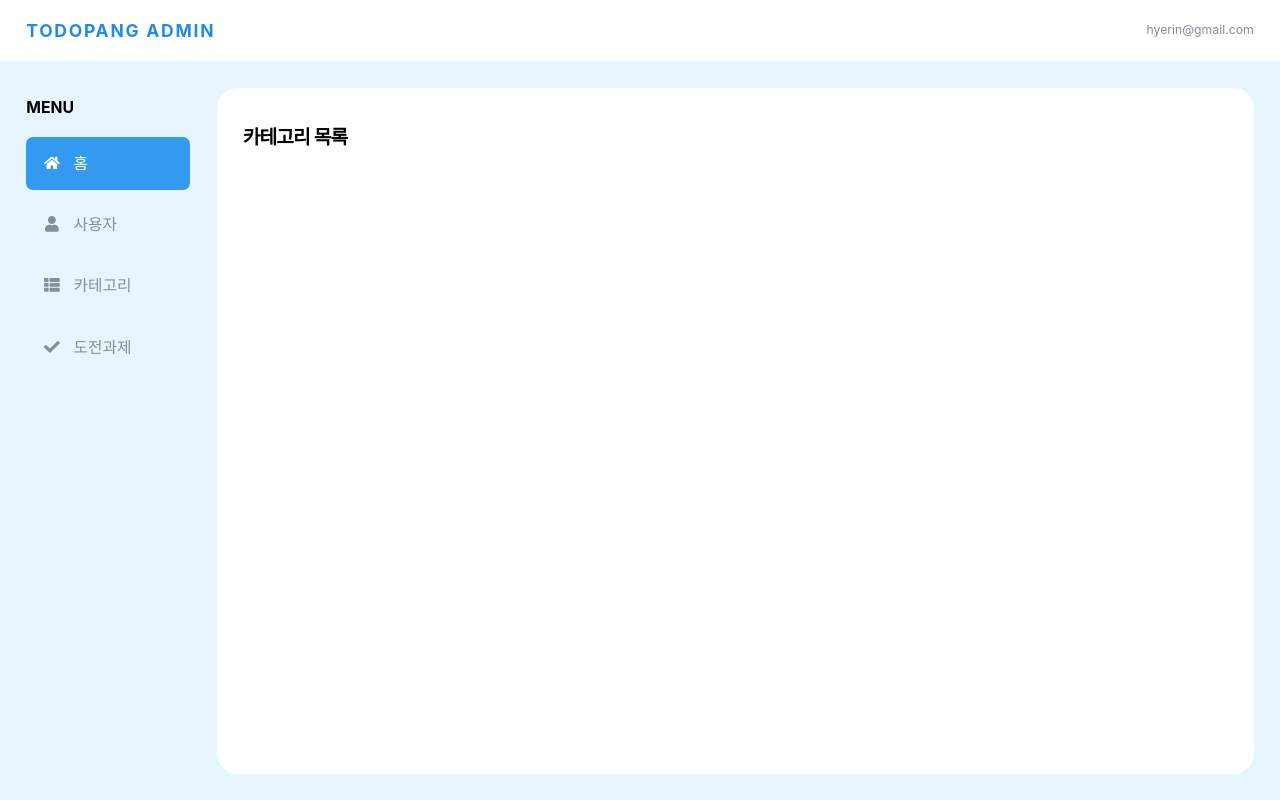
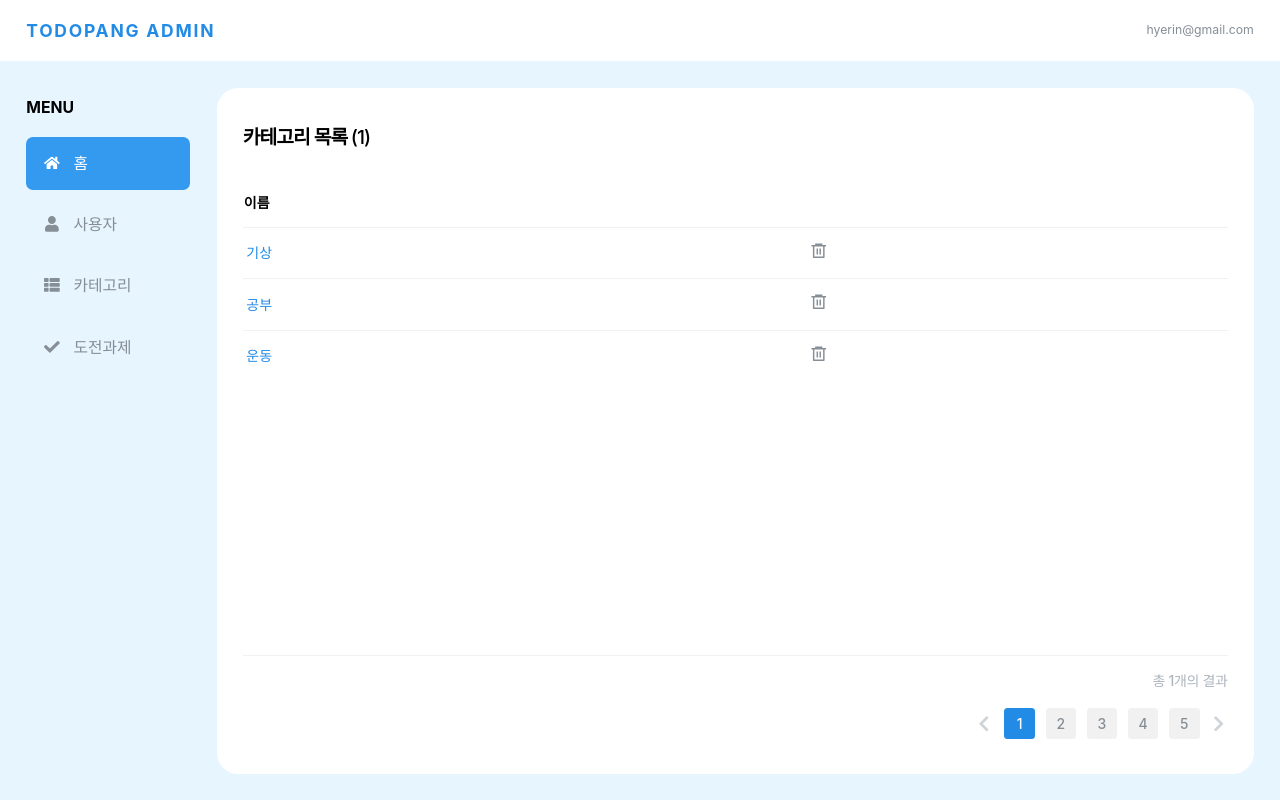
Before and after one commit to 1OS-DevTeam/TodoPangAdmin, a React app: page /categories in a window 1280 px wide. Built offline with nearby package versions, Linux system fonts and the light colour scheme; the HTML template or start-up script is replaced by a standard one; a web font is replaced by a local one.

Commit message:
[add] Category page

```diff
--- a/src/pages/Categories/index.tsx
+++ b/src/pages/Categories/index.tsx
@@ -1,9 +1,65 @@
-import { PageTitle } from "src/components";
+import { useState } from "react";
+import { RiDeleteBin6Line } from "@react-icons/all-files/ri/RiDeleteBin6Line";
+import { Modal, PageTitle, Table, Footer } from "src/components";
 
 const Categories = () => {
+  const [isOpen, setIsOpen] = useState(false);
   return (
-    <div className="">
-      <PageTitle title="카테고리 목록" />
+    <div className="relative h-full">
+      <PageTitle title="카테고리 목록" count={1} />
+      <Table
+        columns={[
+          {
+            key: "name",
+            label: "이름",
+            render: (_, row) => (
+              <button
+                className="flex w-full text-start cursor-pointer"
+                onClick={() => {
+                  setIsOpen((prev) => !prev);
+                }}
+              >
+                <p className="text-blue-6 font-medium">{row.name}</p>
+              </button>
+            ),
+          },
+          {
+            key: "actions",
+            label: "",
+            render: (_, row) => (
+              <div>
+                <button
+                  onClick={() => {
+                    console.log(row.id);
+                  }}
+                >
+                  <RiDeleteBin6Line className="text-gray-6 text-xl hover:text-red-5" />
+                </button>
+              </div>
+            ),
+          },
+        ]}
+        data={[
+          { name: "기상", id: "1" },
+          { name: "공부", id: "2" },
+          { name: "운동", id: "3" },
+        ]}
+      />
+      <Modal
+        title="카테고리 수정"
+        buttonTitle="수정하기"
+        isOpen={isOpen}
+        onClose={() => {
+          setIsOpen(false);
+        }}
+      >
+        <label className="flex text-14 text-gray-6 mb-8">이름</label>
+        <input
+          className="p-16 border-solid border-1 w-full rounded border-gray-3"
+          placeholder="카테고리명을 작성해주세요."
+        />
+      </Modal>
+      <Footer total={1} />
     </div>
   );
 };
```
